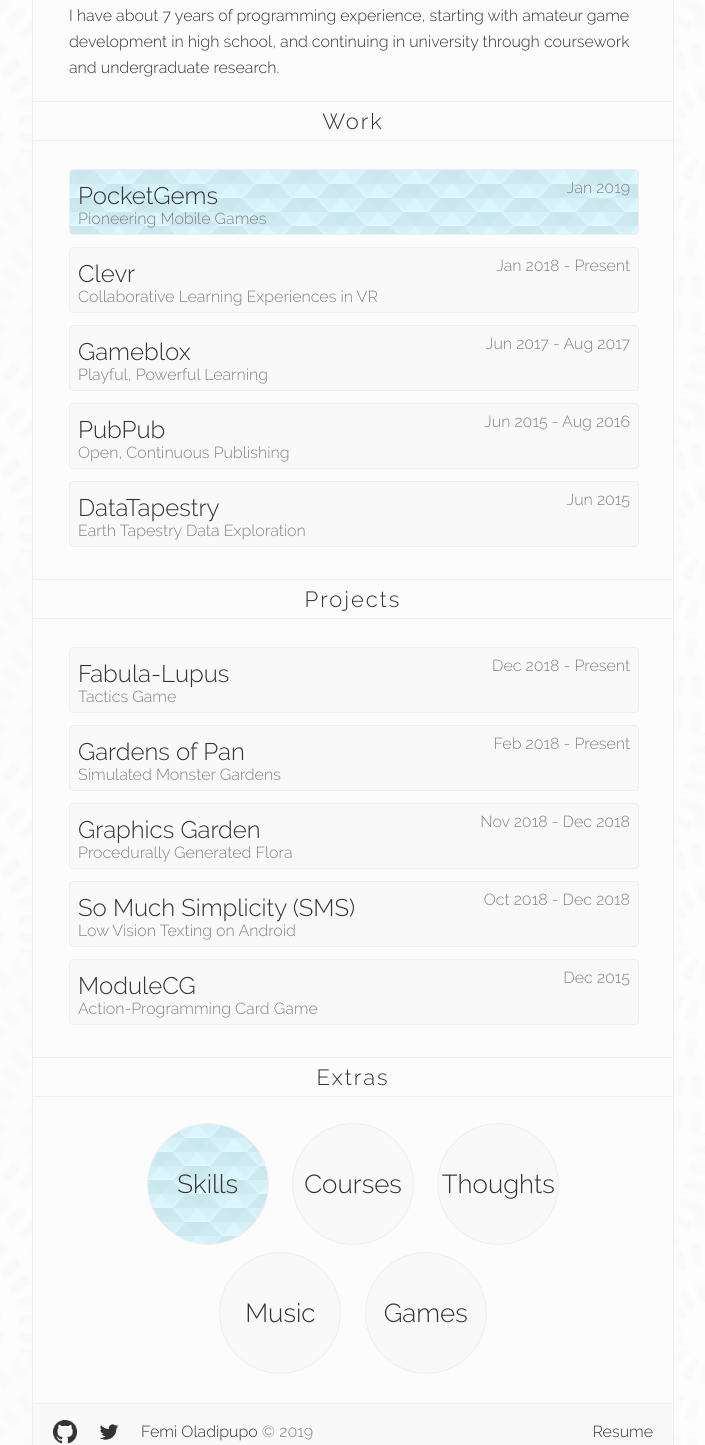
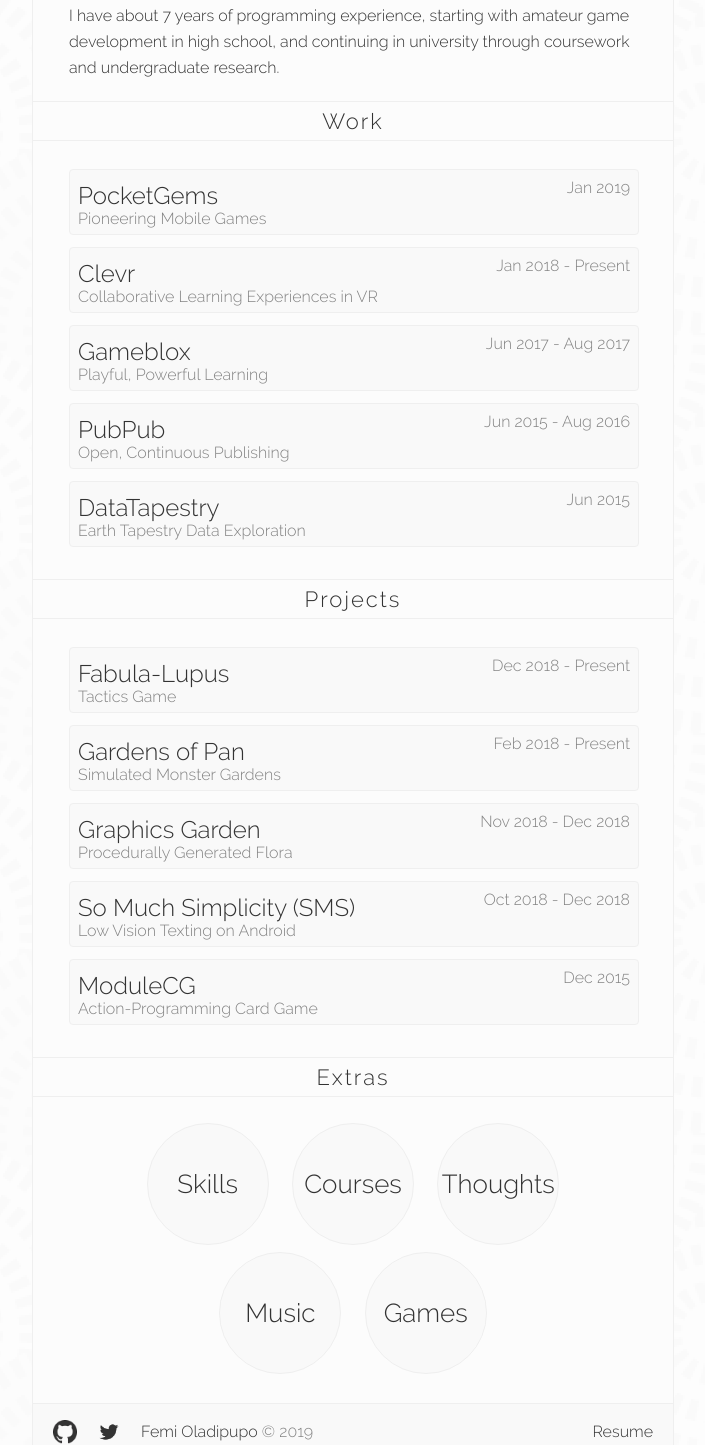
Before and after one commit to femi96/Outer-Ish-Index-2019, a Gatsby site: page / in a window 1280 px wide. Shown: the part 267-1712 px from the top of the page, without its empty margins (287-992 px from the left). Built offline with nearby package versions, Linux system fonts and the light colour scheme; Gatsby itself is replaced by a stand-in of ours.

Commit message:
Remove gem theme

```diff
--- a/src/components/circle.css
+++ b/src/components/circle.css
@@ -38,11 +38,11 @@
 }
 
 .circ_theme_a {
-  background-image: url('../images/back_blue_gem.png');
+  /*background-image: url('../images/back_blue_gem.png');*/
   /*border-color: black;*/
 }
 
 .circ_theme_a:hover {
-  background-image: url('../images/back_yellow_gem.png');
+  /*background-image: url('../images/back_yellow_gem.png');*/
   /*border-color: grey;*/
 }
--- a/src/components/stub.css
+++ b/src/components/stub.css
@@ -44,9 +44,9 @@
 }
 
 .stub_theme_a {
-  background-image: url('../images/back_blue_gem.png');
+  /*background-image: url('../images/back_blue_gem.png');*/
 }
 
 .stub_theme_a:hover {
-  background-image: url('../images/back_yellow_gem.png');
+  /*background-image: url('../images/back_yellow_gem.png');*/
 }
```
